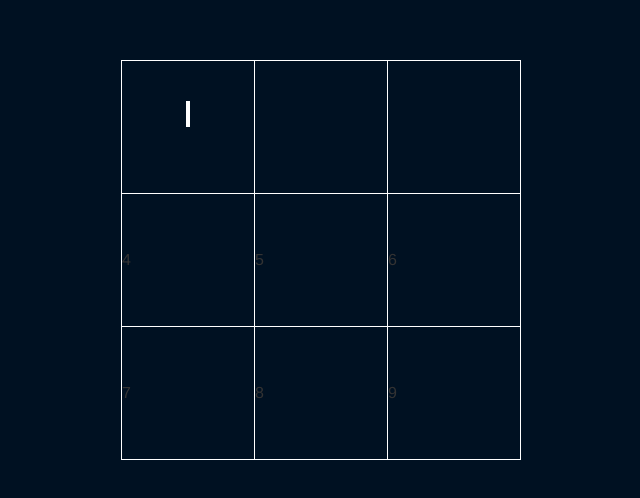
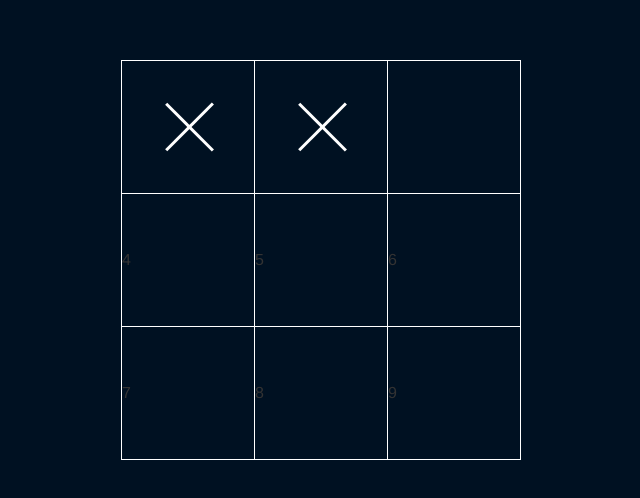
Before and after one commit to vtange/tictactoe, a plain HTML site: page index.html in a window 1280 px wide. Shown: the part 132-630 px from the top of the page, without its empty margins (319-959 px from the left). Drawn offline with nearby package versions, Linux system fonts and the light colour scheme.

Commit message:
X mark CSS

```diff
--- a/index.html
+++ b/index.html
@@ -9,8 +9,8 @@
   <div class="content">
                         <table class="game" data-ng-controller="MainCtrl as tac">
                             <tr>
-                                <td class="cell" id="1" data-ng-class="{'clickable': checkClickable(1)}" data-ng-click="draw(1)"><div class="X1"></div><div class="X2"></div></td>
-                                <td class="cell" id="2" data-ng-class="{'clickable': checkClickable(2)}" data-ng-click="draw(2)"></td>
+                                <td class="cell" id="1" data-ng-class="{'clickable': checkClickable(1)}" data-ng-click="draw(1)"><div class="entry"><div class="X1"></div><div class="X2"></div></div></td>
+                                <td class="cell" id="2" data-ng-class="{'clickable': checkClickable(2)}" data-ng-click="draw(2)"><div class="entry"><div class="X1"></div><div class="X2"></div></div></td>
                                 <td class="cell" id="3" data-ng-class="{'clickable': checkClickable(3)}" data-ng-click="draw(3)"></td>
                             </tr>
                             <tr>
--- a/style-0.css
+++ b/style-0.css
@@ -38,22 +38,21 @@ body {
 .clickable{
     cursor: pointer;
 }
-.X1{
+.entry{
+    position: absolute;
+    top:0;
+    left:0;
+    right:0;
+    bottom:0;
+}
+
+.X1, .X2{
   background: #fff;
-  height: 20%;
-  left: 48.75%;
+  height: 50%;
+  left:50%;
   position: absolute;
-  top: 30%;
-  transform-origin: 50% 100%;
-  width: 2.5%;
-  @include transform(rotate(-45deg));
-}
-.X2{
-  background: #fff;
-  height: 20%;
-  left: 48.75%;
-  position: absolute;
-  top: 30%;
   transform-origin: 50% 100%;
   width: 2.5%;
 }
+.X1{transform: rotate(45deg) translateY(50%);}
+.X2{transform: rotate(-45deg) translateY(50%);}
```
